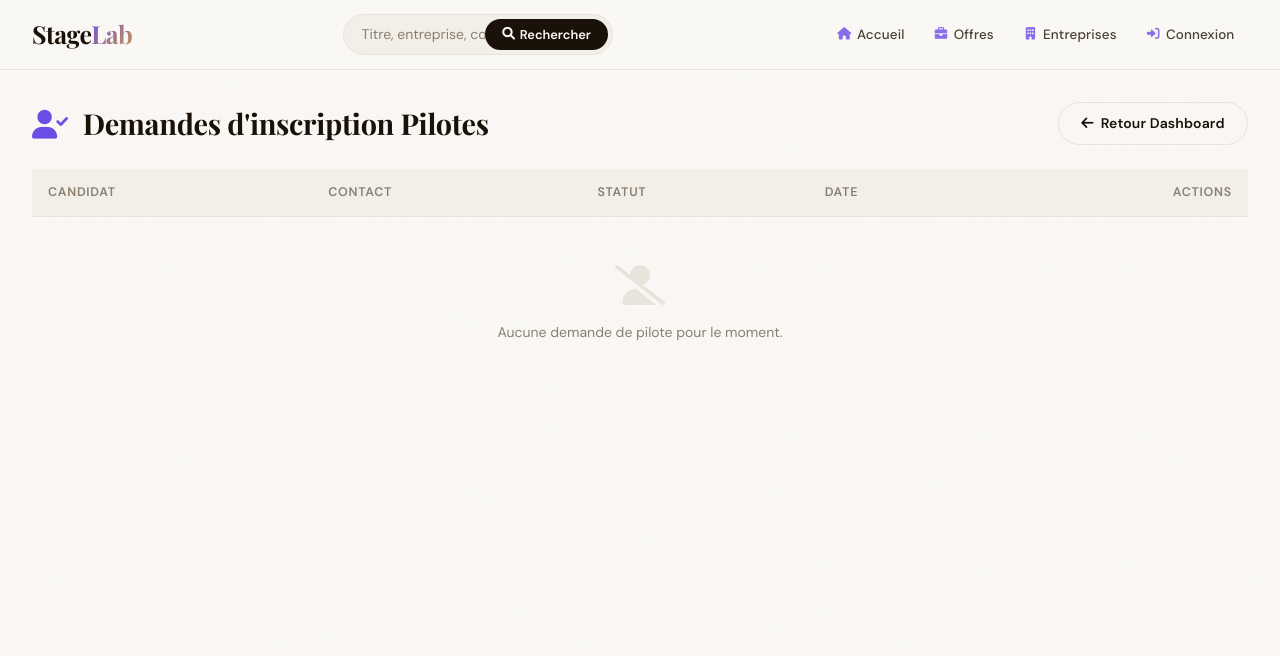
After one commit to MishaD06/Projet-dev-web-Web4All, a PHP site: template app/Views/company_account/admin_pilote_index.html.twig in a window 1280 px wide. The commit adds this page. Shown: the top 656 px of the page. Run offline with PHP 8.4, Linux system fonts and the light colour scheme; the template is opened without the code that fills it, so the values that code supplies are empty; some libraries are stand-ins or nearby versions.

Commit message:
Ajout de l'appobation des comptes pilotes par les admins

```diff
--- /dev/null
+++ b/app/Views/company_account/admin_pilote_index.html.twig
@@ -0,0 +1,103 @@
+{% extends 'layouts/base.html.twig' %}
+{% block title %}Validation Pilotes{% endblock %}
+
+{% block content %}
+<style>
+
+    @media (max-width: 767px) {
+        .table-responsive tr {
+            margin-bottom: 2rem !important;
+            box-shadow: var(--shadow-md) !important;
+            border: none !important;
+        }
+    }
+</style>
+
+<div class="container">
+
+    {# Page header #}
+    <div class="page-header">
+        <h1 style="display: flex; align-items: center; gap: 15px;">
+            <span style="color: var(--violet);"><i class="fas fa-user-check"></i></span>
+            Demandes d'inscription Pilotes
+        </h1>
+
+        <a href="/dashboard/admin" class="btn btn-outline">
+            <i class="fas fa-arrow-left"></i>
+            <span>Retour Dashboard</span>
+        </a>
+    </div>
+
+
+    <div class="table-responsive" style="overflow: visible;">
+        <table style="background: transparent;">
+            <thead class="pilote-requests-desktop">
+                <tr>
+                    <th>Candidat</th>
+                    <th>Contact</th>
+                    <th>Statut</th>
+                    <th>Date</th>
+                    <th style="text-align: right;">Actions</th>
+                </tr>
+            </thead>
+            <tbody>
+                {% for req in requests %}
+                <tr class="card" {% if req.statut != 'pending' %}style="opacity: 0.7;"{% endif %}>
+
+                    <td data-label="Candidat">
+                        <strong style="color: var(--violet); font-size: 1.05rem;">
+                            {{ req.nom|upper }} {{ req.prenom }}
+                        </strong>
+                    </td>
+
+                    <td data-label="Contact">
+                        <div style="display: flex; flex-direction: column; gap: 4px;">
+                            <span><i class="fas fa-envelope" style="width: 18px; color: var(--ink-muted);"></i> {{ req.email }}</span>
+                            <span><i class="fas fa-phone" style="width: 18px; color: var(--ink-muted);"></i> {{ req.telephone ?: 'Non renseigné' }}</span>
+                        </div>
+                    </td>
+
+                    <td data-label="Statut">
+                        {% if req.statut == 'pending' %}
+                            <span class="badge badge-warning">En attente</span>
+                        {% elseif req.statut == 'approved' %}
+                            <span class="badge badge-success">Accepté</span>
+                        {% else %}
+                            <span class="badge badge-danger">Refusé</span>
+                        {% endif %}
+                    </td>
+
+                    <td data-label="Date">
+                        {{ req.date_demande|date('d/m/Y') }}
+                    </td>
+
+                    <td data-label="Actions" style="text-align: right;">
+                        {% if req.statut == 'pending' %}
+                            <div class="action-group" style="justify-content: flex-end; gap: 10px;">
+                                <form action="/admin/validations/pilotes/{{ req.id }}/approuver" method="POST" onsubmit="return confirm('Valider ce pilote ?');">
+                                    <button type="submit" class="btn btn-small" style="background: var(--green); border-color: var(--green);">Valider</button>
+                                </form>
+                                <form action="/admin/validations/pilotes/{{ req.id }}/refuser" method="POST" onsubmit="return confirm('Refuser ce pilote ?');">
+                                    <button type="submit" class="btn btn-small btn-danger">Refuser</button>
+                                </form>
+                            </div>
+                        {% else %}
+                            <small style="color: var(--ink-muted); font-style: italic;">
+                                Traité le {{ req.date_reponse|date('d/m/Y') }}
+                            </small>
+                        {% endif %}
+                    </td>
+                </tr>
+                {% else %}
+                <tr>
+                    <td colspan="5" class="empty-state">
+                        <i class="fas fa-user-slash"></i>
+                        <p>Aucune demande de pilote pour le moment.</p>
+                    </td>
+                </tr>
+                {% endfor %}
+            </tbody>
+        </table>
+    </div>
+</div>
+{% endblock %}
```
Also changed, not shown: app/Controllers/AuthController.php (+52 -28 lines), app/Controllers/CompanyAccountController.php (+70 -3 lines), app/Controllers/HomeController.php (+21 -12 lines), app/Models/PiloteAccount.php (added, +77 -0 lines), app/Views/company_account/admin.html.twig (added, +74 -0 lines), routes.php (+18 -13 lines).
